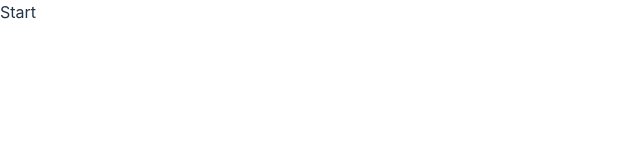
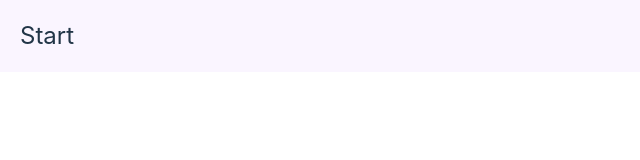
Before and after one commit to pantpad/iCodeThis-Playground, a React (Vite) app: page / in a window 1280 px wide. Shown: the top 160 px of the page, without its empty margins (0-640 px from the left). Built offline with nearby package versions, Linux system fonts and the light colour scheme.

Commit message:
Configure tailwind x prettier plugin

```diff
--- a/package.json
+++ b/package.json
@@ -23,6 +23,8 @@
     "eslint-plugin-react-hooks": "^4.6.0",
     "eslint-plugin-react-refresh": "^0.4.5",
     "postcss": "^8.4.35",
+    "prettier": "^3.2.5",
+    "prettier-plugin-tailwindcss": "^0.5.11",
     "tailwindcss": "^3.4.1",
     "vite": "^5.1.4"
   }
--- a/src/App.jsx
+++ b/src/App.jsx
@@ -1,7 +1,7 @@
 function App() {
   return (
     <>
-      <h1>Start</h1>
+      <h1 className="mx-0 bg-red-500 p-5 text-2xl hover:bg-purple-50">Start</h1>
     </>
   );
 }
```
Also changed, not shown: 2 other files (tests, documents, lock files or other folders).
